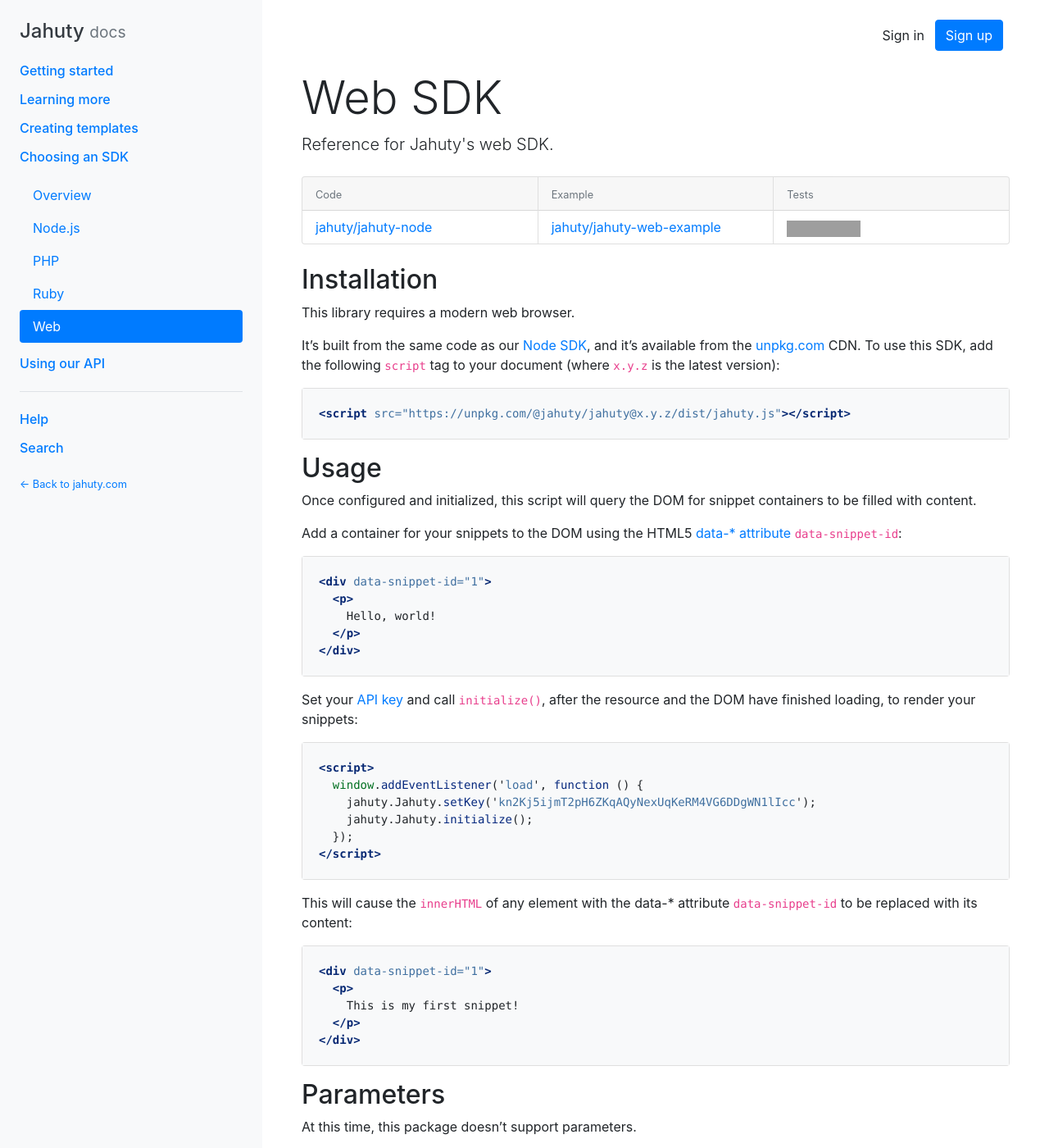
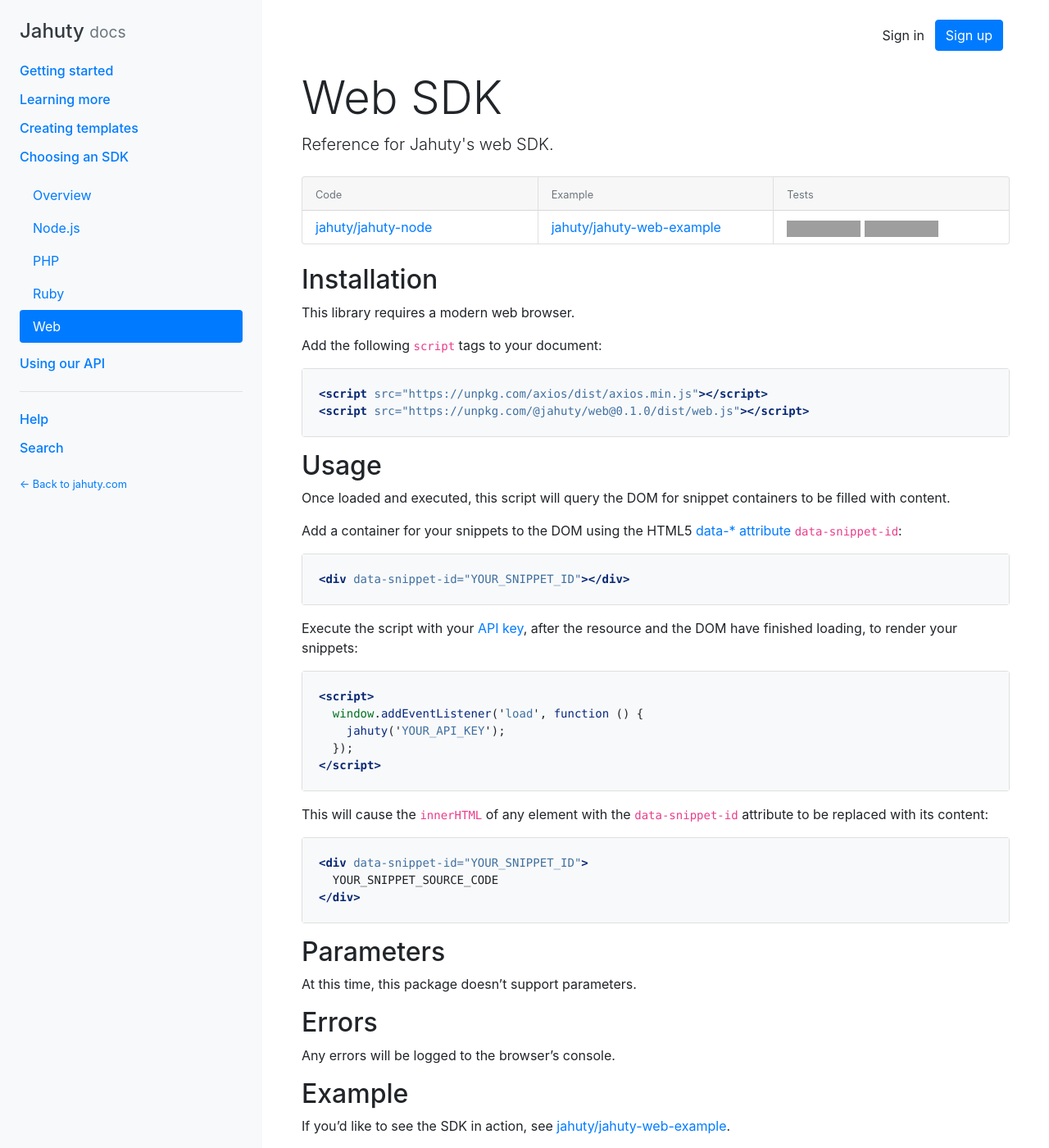
Before and after one commit to jahuty/documentation, a Jekyll site: the page built from sdks/web.md, in a window 1280 px wide and 1400 px high. Shown: the whole window at 82% size. Built offline with Jekyll 4.4.1, drawn with Linux system fonts in a browser that asks for light colours; nearby versions of some CDN libraries; grey boxes are pictures that could not be loaded.

Commit message:
Update web sdk article

```diff
--- a/sdks/web.md
+++ b/sdks/web.md
@@ -30,7 +30,7 @@ category    : sdks
       <small>Tests</small>
     </div>
     <div class="card-body p-2 px-3">
-      <a class="stretched-link" href="https://circleci.com/gh/jahuty/jahuty-node"><img src="https://circleci.com/gh/jahuty/jahuty-node.svg?style=svg" alt="Status badge" /></a>
+      <a class="stretched-link" href="https://circleci.com/gh/jahuty/jahuty-node"><img src="https://circleci.com/gh/jahuty/jahuty-node.svg?style=svg" alt="Status badge" /></a> <a href="https://codecov.io/gh/jahuty/jahuty-web"><img src="https://codecov.io/gh/jahuty/jahuty-web/branch/master/graph/badge.svg?token=XELPI4FWMI" alt="Coverage badge"/></a>
     </div>
   </div>
 </div>
@@ -39,47 +39,41 @@ category    : sdks
 
 This library requires a modern web browser.
 
-It's built from the same code as our [Node SDK]({% link sdks/node.md %}), and it's available from the [unpkg.com](https://unpkg.com) CDN. To use this SDK, add the following `script` tag to your document (where `x.y.z` is the latest version):
+Add the following `script` tags to your document:
 
 {% capture installing %}
-<script src="https://unpkg.com/@jahuty/jahuty@x.y.z/dist/jahuty.js"></script>
+<script src="https://unpkg.com/axios/dist/axios.min.js"></script>
+<script src="https://unpkg.com/@jahuty/web@0.1.0/dist/web.js"></script>
 {% endcapture %}
 {% include code.html language="html" code=installing header=false toggle=false select=false %}
 
 ## Usage
 
-Once configured and initialized, this script will query the DOM for snippet containers to be filled with content.
+Once loaded and executed, this script will query the DOM for snippet containers to be filled with content.
 
 Add a container for your snippets to the DOM using the HTML5 [data-* attribute](https://developer.mozilla.org/en-US/docs/Web/HTML/Global_attributes/data-*) `data-snippet-id`:
 
 {% capture adding_a_container %}
-<div data-snippet-id="1">
-  <p>
-    Hello, world!
-  </p>
-</div>
+<div data-snippet-id="YOUR_SNIPPET_ID"></div>
 {% endcapture %}
 {% include code.html language="html" code=adding_a_container header=false toggle=false select=false %}
 
-Set your [API key]({% link api.html %}#authentication) and call `initialize()`, after the resource and the DOM have finished loading, to render your snippets:
+Execute the script with your [API key]({% link api.html %}#authentication), after the resource and the DOM have finished loading, to render your snippets:
 
 {% capture rendering %}
 <script>
   window.addEventListener('load', function () {
-    jahuty.Jahuty.setKey('kn2Kj5ijmT2pH6ZKqAQyNexUqKeRM4VG6DDgWN1lIcc');
-    jahuty.Jahuty.initialize();
+    jahuty('YOUR_API_KEY');
   });
 </script>
 {% endcapture %}
 {% include code.html language="html" code=rendering header=false select=false toggle=false %}
 
-This will cause the `innerHTML` of any element with the data-* attribute `data-snippet-id` to be replaced with its content:
+This will cause the `innerHTML` of any element with the `data-snippet-id` attribute to be replaced with its content:
 
 {% capture rendered %}
-<div data-snippet-id="1">
-  <p>
-    This is my first snippet!
-  </p>
+<div data-snippet-id="YOUR_SNIPPET_ID">
+  YOUR_SNIPPET_SOURCE_CODE
 </div>
 {% endcapture %}
 {% include code.html language="html" code=rendered header=false toggle=false select=false %}
```
